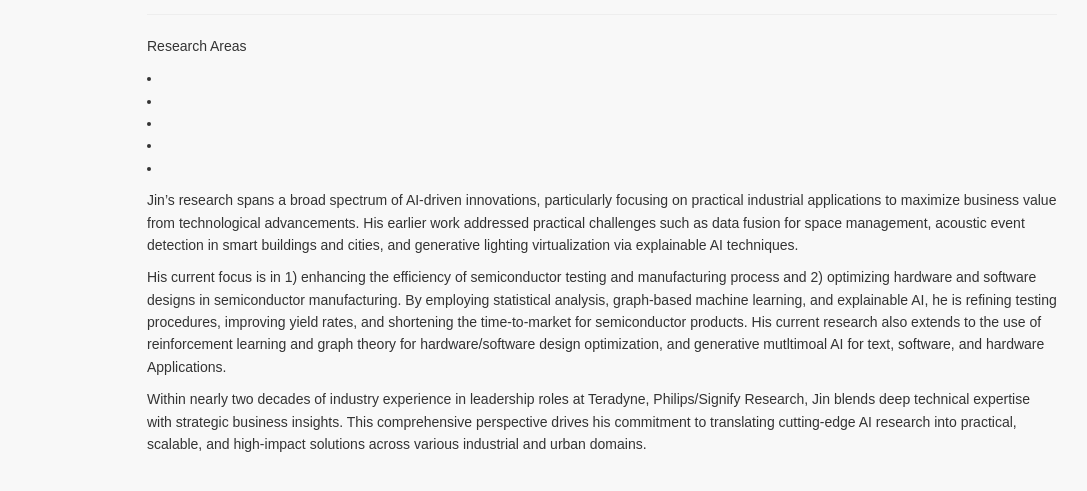
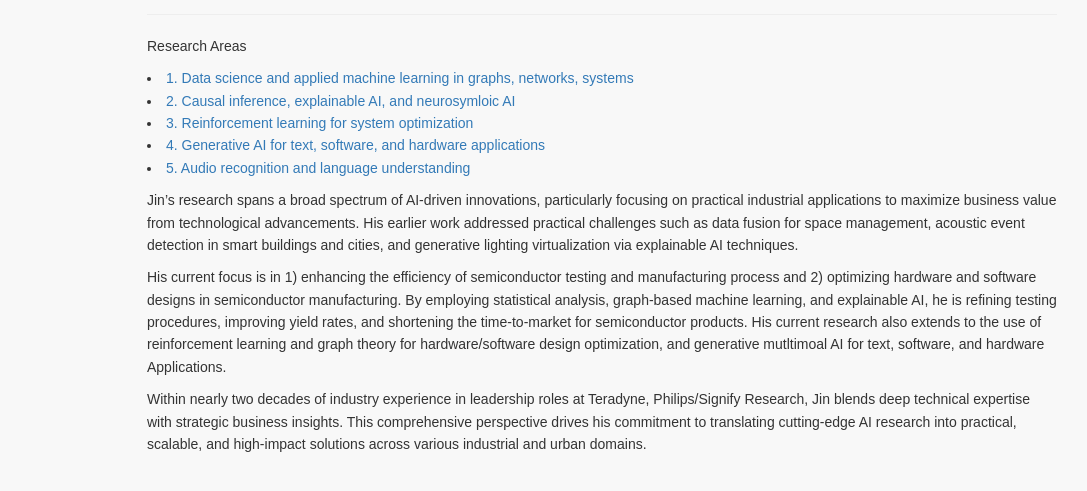
Before and after one commit to jinyu2/jinyu2.github.io, a plain HTML site: page research.html in a window 1280 px wide. Shown: the part 133-624 px from the top of the page, without its empty margins (38-1125 px from the left). Drawn offline with nearby package versions, Linux system fonts and the light colour scheme; some packages are replaced by stand-ins of ours.

Commit message:
Update research.html

```diff
--- a/research.html
+++ b/research.html
@@ -296,19 +296,19 @@ $(document).ready(function () {
 
 <p> Research Areas
   <li>
-    <a 1. Data science and applied machine learning in graphs, networks, systems> </a>
+    <a> 1. Data science and applied machine learning in graphs, networks, systems </a>
   </li>
   <li>
-    <a 2. Causal inference, explainable AI, and neurosymloic AI> </a>
+    <a> 2. Causal inference, explainable AI, and neurosymloic AI </a>
   </li>
   <li>
-    <a 3. Reinforcement learning for system optimization> </a>
+    <a> 3. Reinforcement learning for system optimization </a>
   </li>
   <li>
-    <a 4. Generative AI for text, software, and hardware applications> </a>
+    <a> 4. Generative AI for text, software, and hardware applications </a>
   </li>
   <li>
-    <a 5. Audio recognition and language understanding> </a>
+    <a> 5. Audio recognition and language understanding </a>
   </li>
 </p>
 
```
